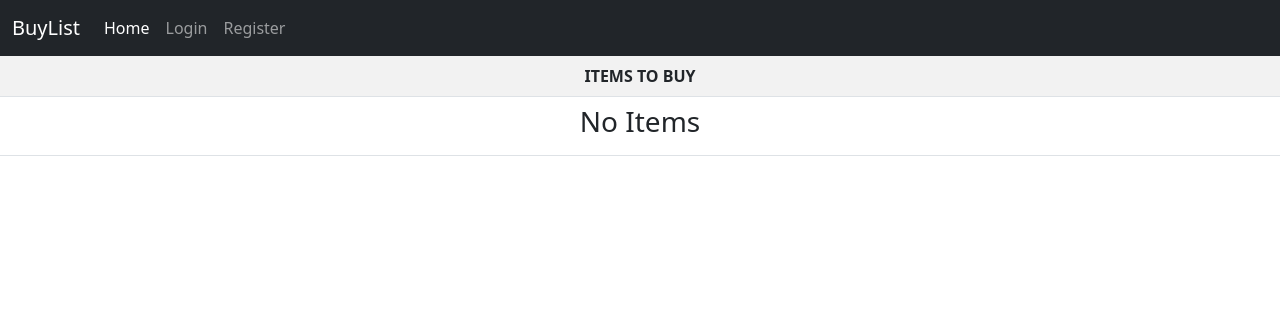
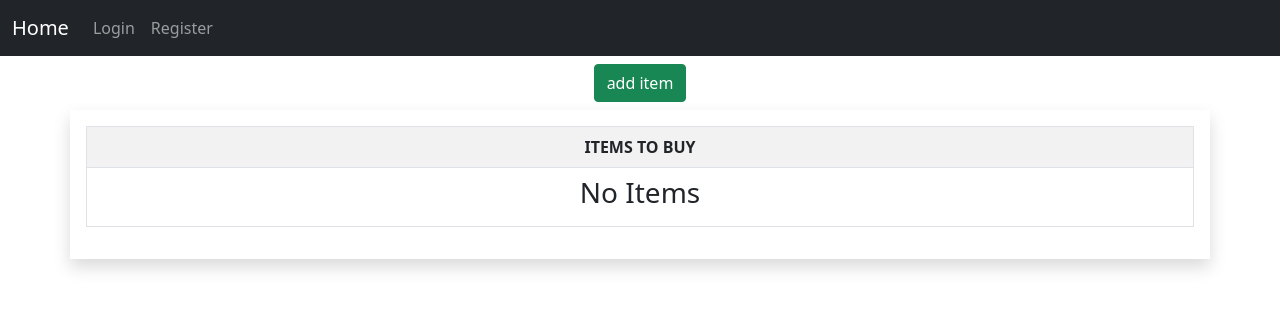
Before and after one commit to kameshkotwani/todo-django, a Django app: template base/templates/base/task_list.html in a window 1280 px wide. Shown: the top 310 px of the page. Run offline with Django 3.2, Linux system fonts and the light colour scheme; the template is opened without the code that fills it, so the values that code supplies are empty.

Commit message:
added edit, delete, back functions

```diff
--- a/base/templates/base/base.html
+++ b/base/templates/base/base.html
@@ -14,23 +14,21 @@
     <!-- navbar -->
     <nav class="navbar navbar-expand-lg navbar-dark bg-dark">
       <div class="container-fluid">
-        <a class="navbar-brand" href="#">BuyList</a>
+        <a class="navbar-brand" href="{% url 'tasks' %}">Home</a>
         <button class="navbar-toggler" type="button" data-bs-toggle="collapse" data-bs-target="#navbarNav" aria-controls="navbarNav" aria-expanded="false" aria-label="Toggle navigation">
           <span class="navbar-toggler-icon"></span>
         </button>
         <div class="collapse navbar-collapse" id="navbarNav">
           <ul class="navbar-nav">
             <li class="nav-item">
-              <a class="nav-link active" aria-current="page" href="#">Home</a>
-            </li>
-            <li class="nav-item">
               <a class="nav-link" href="#">Login</a>
             </li>
-            <li class="nav-item">
-              <a class="nav-link" href="#">Register</a>
-            </li>
+              <li class="nav-item">
+                <a class="nav-link" href="#">Register</a>
+              </li>
           </ul>
         </div>
+
       </div>
     </nav><!-- navbar -->
     {% block content %}
--- a/base/templates/base/task_list.html
+++ b/base/templates/base/task_list.html
@@ -1,26 +1,34 @@
 {% extends 'base.html' %}
 
-{% block title %}
-Task Lists
-{% endblock %}
+{% block title %} Task Lists {% endblock %}
 
 {% block content %}
-  <table class="table table-striped">
+<div class="m-1 p-1 d-flex justify-content-center">
+  <a href="{% url 'task-create' %}">
+    <button class="btn btn-success btn-hover">add item</button>
+  </a>
+</div>
+<div class="container shadow p-3">
+<table class="table table-striped table-hover border">
   <tr>
-      <th class="text-center" colspan="2">ITEMS TO BUY </th>
-      <!-- <th class="text-center"></th> -->
-
+    <th class="text-center" colspan="4">ITEMS TO BUY</th>
   </tr>
   <tr>
     {% for task in tasks %}
-    <td >{{ task.title }}</td>
-    <td ><a href="{% url 'task' task.id %}">View</a></td>
+    <td>{{ task.title }}</td>
+
+    <td><a href="{% url 'task' task.id %}"><button class="btn btn-primary">View</button></a></td>
+
+    <td><a href="{% url 'task-update' task.id %}"><button class="btn btn-warning">edit</button></a></td>
+
+    <td><a href="{% url 'task-delete' task.id %}"><button class="btn btn-danger">delete</button></a></td>
   </tr>
   <tr>
     {% empty %}
-    <td class="text-center"> <h3>No Items</h3></td>
+    <td class="text-center"><h3>No Items</h3></td>
     {% endfor %}
   </tr>
 </table>
+</div>
 
 {% endblock%}
```
Also changed, not shown: base/templates/base/task_confirm_delete.html (added, +22 -0 lines), base/templates/base/task_form.html (+10 -1 lines), base/urls.py (+5 -2 lines), base/views.py (+11 -3 lines). Lines whose indentation alone changed are shown as unchanged.
